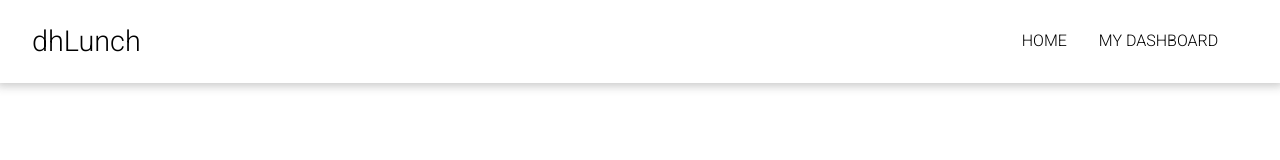
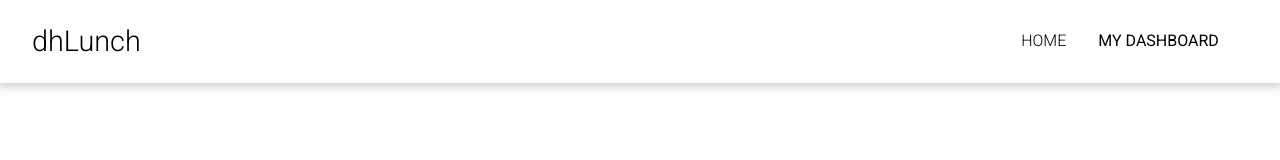
Before and after one commit to AbbieSmith11/dhlunch, a React (Vite) app in the folder frontend/: page /dashboard in a window 1280 px wide. Shown: the top 160 px of the page. Built offline with nearby package versions, Linux system fonts and the light colour scheme.

Commit message:
added styling for navlinks so that they are bolder when active

```diff
--- a/frontend/src/components/Navbar/Navbar.module.scss
+++ b/frontend/src/components/Navbar/Navbar.module.scss
@@ -16,6 +16,7 @@
   background-color: white;
 }
 
+// logo
 nav h1 {
   @include mixins.light-regular;
   padding-bottom: 1px;
@@ -32,7 +33,7 @@
 }
 
 // link text
-nav div a {
+.navLink {
   color: black;
   text-decoration: none;
   @include mixins.light-regular;
@@ -63,3 +64,8 @@
     }
   }
 }
+
+// navlinks styling when on that link
+.active {
+    @include mixins.regular;
+}
--- a/frontend/src/components/Navbar/Navbar.tsx
+++ b/frontend/src/components/Navbar/Navbar.tsx
@@ -1,14 +1,30 @@
 import React from "react";
 import styles from "./Navbar.module.scss";
+import { NavLink } from "react-router-dom";
 
 const Navbar: React.FC = () => {
-
   return (
     <nav>
       <h1>dhLunch</h1>
       <div>
-        <a href="/" className={styles.navLink}>HOME</a>
-        <a href="/dashboard" className={styles.navLink}>MY DASHBOARD</a>
+        <NavLink
+          to="/"
+          end
+          className={({ isActive }) =>
+            isActive ? `${styles.navLink} ${styles.active}` : styles.navLink
+          }
+        >
+          HOME
+        </NavLink>
+
+        <NavLink
+          to="/dashboard"
+          className={({ isActive }) =>
+            isActive ? `${styles.navLink} ${styles.active}` : styles.navLink
+          }
+        >
+          MY DASHBOARD
+        </NavLink>
       </div>
     </nav>
   );
```
